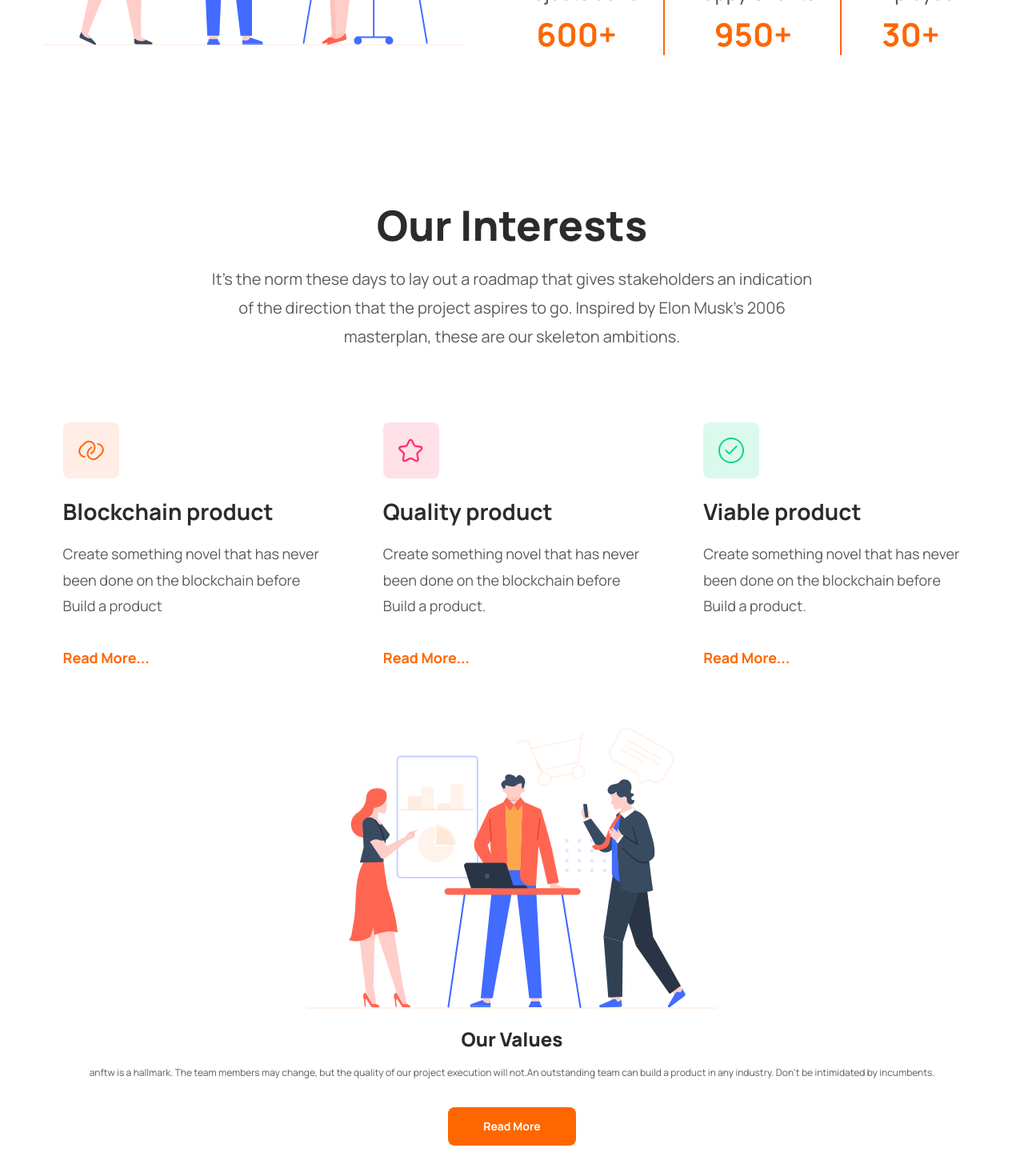
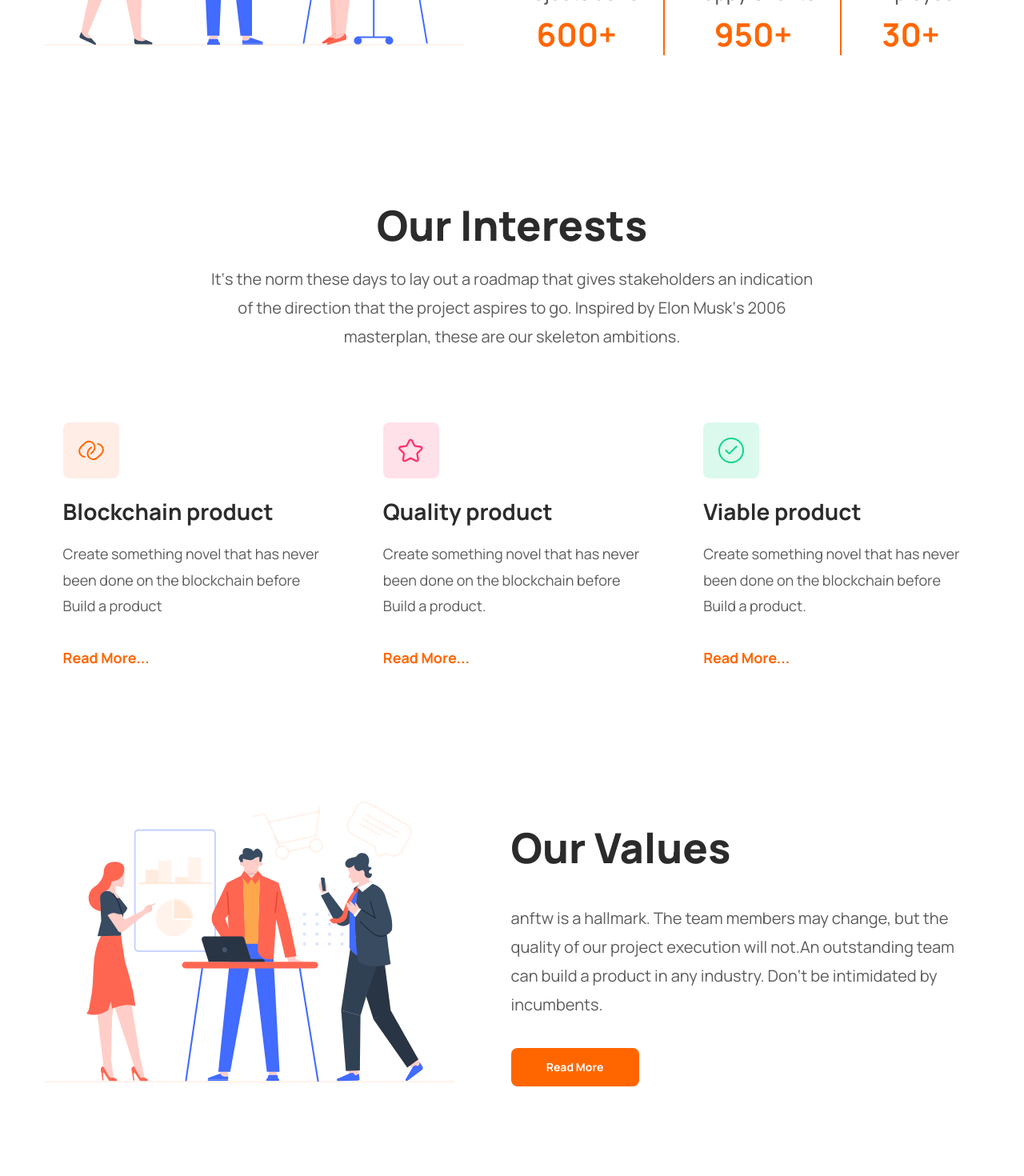
Before and after one commit to vanderms/excursy-blockchain-landing-page, a Next.js app: page / in a window 1280 px wide. Shown: the part 1306-2776 px from the top of the page at 80% size. Built offline with nearby package versions, Linux system fonts and the light colour scheme.

Commit message:
implements section our values responsive design and added alt attributes to next Image (eslint)

```diff
--- a/components/sections/ values/values.tsx
+++ b/components/sections/ values/values.tsx
@@ -8,11 +8,13 @@ export const SectionOurValues: React.FC = () => {
       <div className="wrapper-image">
         <Image src='/assets/our-values-illustration.svg' width={514} height={352} alt=''/>
       </div>
-      <h2 className="title">Our Values</h2>
-      <p className="description">anftw is a hallmark. The team members may change, but the quality of our project execution will not.An outstanding team can build a product in any industry. Don&lsquo;t be intimidated by incumbents.</p>
-      <Link href='/'>
-        <a className="cta">Read More</a>
-      </Link>
+      <div className="content">
+        <h2 className="title">Our Values</h2>
+        <p className="description">anftw is a hallmark. The team members may change, but the quality of our project execution will not.An outstanding team can build a product in any industry. Don&lsquo;t be intimidated by incumbents.</p>
+        <Link href='/'>
+          <a className="cta">Read More</a>
+        </Link>
+      </div>
     </section>
   );
 }
--- a/components/sections/companies/companies.tsx
+++ b/components/sections/companies/companies.tsx
@@ -3,13 +3,13 @@ import Image from "next/image";
 export const SectionCompanies: React.FC = () => {
   return (
     <div className="nv__section-companies">
-      <Image src='/assets/companies/slack.svg' width={169} height={43}/>
+      <Image src='/assets/companies/slack.svg' width={169} height={43} alt=''/>
       <div className="sep"></div>
-      <Image src='/assets/companies/woo-commerce.svg' width={234} height={47}/>
+      <Image src='/assets/companies/woo-commerce.svg' width={234} height={47} alt=''/>
       <div className="sep"></div>
-      <Image src='/assets/companies/amazon.svg' width={169} height={51}/>
+      <Image src='/assets/companies/amazon.svg' width={169} height={51} alt=''/>
       <div className="sep"></div>
-      <Image src='/assets/companies/microsoft.svg' width={175} height={37}/>
+      <Image src='/assets/companies/microsoft.svg' width={175} height={37} alt=''/>
     </div>
   )
 }
--- a/components/sections/header/header.tsx
+++ b/components/sections/header/header.tsx
@@ -4,10 +4,10 @@ import Link from "next/link";
 export const Header: React.FC = () => {
   return (
     <header className="nv__header">
-      <h1 className="title">Let's take a tour to <strong>Blockchain</strong> Technology</h1>
+      <h1 className="title">Let&lsquo;s take a tour to <strong>Blockchain</strong> Technology</h1>
       <p className="description">We are highly focused by blockchain technology that will lead positively to the future web.</p>
       <div className="wrapper-image">
-        <Image src='/assets/hero-image.svg' width={739} height={390}/>
+        <Image src='/assets/hero-image.svg' width={739} height={390} alt=''/>
       </div>
       <div className="cta-container">
         <Link href='/'>
--- a/components/sections/interests/interests.tsx
+++ b/components/sections/interests/interests.tsx
@@ -4,7 +4,7 @@ export const SectionOurInterests: React.FC = () => {
   return (
     <section className="nv__section-our-interests" id='our-interests'>
       <h2 className="title">Our Interests</h2>
-      <p className="description">It's the norm these days to lay out a roadmap that gives stakeholders an indication of the direction that the project aspires to go. Inspired by Elon Musk's 2006 masterplan, these are our skeleton ambitions.</p>
+      <p className="description">It&lsquo;s the norm these days to lay out a roadmap that gives stakeholders an indication of the direction that the project aspires to go. Inspired by Elon Musk&lsquo;s 2006 masterplan, these are our skeleton ambitions.</p>
       <div className="cards-group">
         <Card
           title="Blockchain product"
--- a/styles/partials/sections/_values.scss
+++ b/styles/partials/sections/_values.scss
@@ -5,6 +5,12 @@
   padding-top: 48px;
   @include container;
 
+  @include media(laptop) {
+    padding-top: 140px;
+    display: grid;
+    grid-template-columns: 514px 1fr;
+    gap: 70px;
+  }
 
   .wrapper-image {
     max-width: 514px;
@@ -18,6 +24,12 @@
     line-height: 130%;
     color: var(--dark-black);
     text-align: center;
+
+    @include media(laptop) {
+      margin-top: 24px;
+      font-size: 52px;
+      text-align: left;
+    }
   }
 
   .description {
@@ -26,6 +38,12 @@
     line-height: 180%;
     color: var(--dark-gray);
     text-align: center;
+
+    @include media(laptop) {
+      margin-top: 36px;
+      font-size: 20px;
+      text-align: left;
+    }
   }
 
   .cta {
@@ -39,11 +57,9 @@
     font-weight: 600;
     font-size: 14px;
     border-radius: var(--border-radius-md);
+
+    @include media(laptop) {
+      margin: 36px 0 0;
+    }
   }
-
-
-
-
-
-
 }
```
Also changed, not shown: components/navbar/navbar.tsx (+3 -3 lines).
